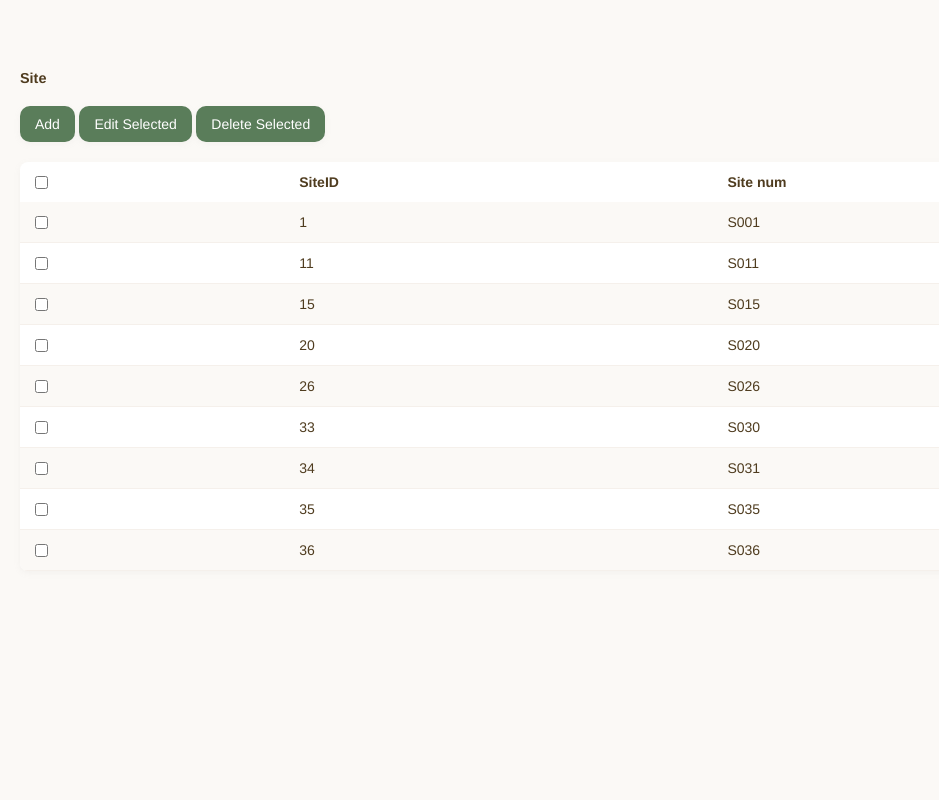
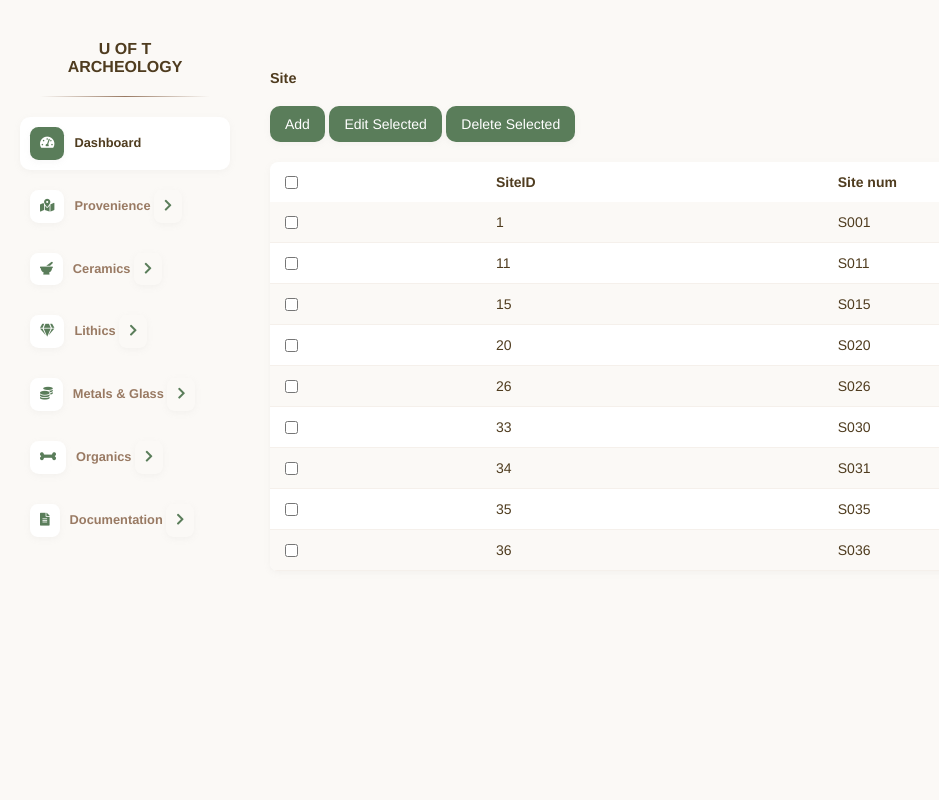
Before and after one commit to Kalshone/ArcheologyWeb, a Django app: page /Site/ in a window 1280 px wide. Shown: the whole page, without its empty margins (0-939 px from the left). Run offline with Django 5.2, Linux system fonts and the light colour scheme; data comes from the database, SQL or seed files in the repository; both versions use the stored data as it was after the commit.

Commit message:
add sidebar to generic table

```diff
--- a/ArcheologyWebsite/settings.py
+++ b/ArcheologyWebsite/settings.py
@@ -121,6 +121,7 @@ USE_TZ = True
 STATIC_URL = '/static/'
 STATICFILES_DIRS = [
     BASE_DIR / "static",
+    os.path.join(BASE_DIR, 'static'),
 ]
 
 # Default primary key field type
--- a/templates/table_view.html
+++ b/templates/table_view.html
@@ -6,10 +6,101 @@
     <meta name="viewport" content="width=device-width, initial-scale=1.0">
     <title>{{ model_name }}</title>
     <link rel="stylesheet" href="{% static 'css/styles.css' %}">
+    <script src="{% static 'js/table_view.js' %}"></script>
     <link rel="stylesheet" href="https://cdnjs.cloudflare.com/ajax/libs/font-awesome/5.15.4/css/all.min.css">
     <link rel="stylesheet" href="https://fonts.googleapis.com/css2?family=Roboto:wght@400;700&display=swap">
 </head>
 <body>
+    <!-- Sidebar -->
+    <div class="sidebar">
+        <div>
+        <div class="logo">U OF T ARCHEOLOGY<hr></div>
+
+        <a href="{% url 'dashboard' %}" class="current-page">
+            <i class="fas fa-tachometer-alt"></i>Dashboard
+        </a>
+
+        <!-- Provenience -->
+        <div class="dropdown">
+            <a href="#" class="dropdown-trigger">
+            <i class="fas fa-map-marked-alt"></i>Provenience
+            <i class="fas fa-chevron-right"></i>
+            </a>
+            <div class="dropdown-content">
+            <a href="{% url 'table_view' model_name='Site' %}"><i class="fas fa-map"></i>Sites</a>
+            <a href="#"><i class="fas fa-layer-group"></i>Areas</a>
+            <a href="#"><i class="fas fa-th"></i>Loci</a>
+            <a href="#"><i class="fas fa-shopping-bag"></i>Bags</a>
+            <a href="#"><i class="fas fa-box"></i>Artifacts</a>
+            </div>
+        </div>
+
+        <!-- Ceramics -->
+        <div class="dropdown">
+            <a href="#" class="dropdown-trigger">
+            <i class="fas fa-mortar-pestle"></i>Ceramics
+            <i class="fas fa-chevron-right"></i>
+            </a>
+            <div class="dropdown-content">
+            <a href="#"><i class="fas fa-cube"></i>Pottery Main</a>
+            <a href="#"><i class="fas fa-circle"></i>Rims</a>
+            <a href="#"><i class="fas fa-square"></i>Bases</a>
+            <a href="#"><i class="fas fa-grip-lines"></i>Handles</a>
+            </div>
+        </div>
+
+        <!-- Lithics -->
+        <div class="dropdown">
+            <a href="#" class="dropdown-trigger">
+            <i class="fas fa-gem"></i>Lithics
+            <i class="fas fa-chevron-right"></i>
+            </a>
+            <div class="dropdown-content">
+            <a href="#"><i class="fas fa-circle"></i>Cores</a>
+            <a href="#"><i class="fas fa-cut"></i>Blade/Flake Tools</a>
+            <a href="#"><i class="fas fa-shapes"></i>Debitage</a>
+            </div>
+        </div>
+
+        <!-- Metals & Glass -->
+        <div class="dropdown">
+            <a href="#" class="dropdown-trigger">
+            <i class="fas fa-coins"></i>Metals & Glass
+            <i class="fas fa-chevron-right"></i>
+            </a>
+            <div class="dropdown-content">
+            <a href="#"><i class="fas fa-hammer"></i>Metal Objects</a>
+            <a href="#"><i class="fas fa-wine-glass"></i>Glass</a>
+            <a href="#"><i class="fas fa-star"></i>Special Finds</a>
+            </div>
+        </div>
+
+        <!-- Organics -->
+        <div class="dropdown">
+            <a href="#" class="dropdown-trigger">
+            <i class="fas fa-bone"></i>Organics
+            <i class="fas fa-chevron-right"></i>
+            </a>
+            <div class="dropdown-content">
+            <a href="#"><i class="fas fa-skull"></i>Osteology</a>
+            <a href="#"><i class="fas fa-tools"></i>Worked Bone</a>
+            </div>
+        </div>
+
+        <!-- Documentation -->
+        <div class="dropdown">
+            <a href="#" class="dropdown-trigger">
+            <i class="fas fa-file-alt"></i>Documentation
+            <i class="fas fa-chevron-right"></i>
+            </a>
+            <div class="dropdown-content">
+            <a href="#"><i class="fas fa-camera"></i>Photos</a>
+            <a href="#"><i class="fas fa-handshake"></i>Loans</a>
+            </div>
+        </div>
+        </div>
+    </div>
+
     <div class="main-content">
         <h2>{{ model_name }}</h2>
 
@@ -79,154 +170,4 @@
         </tbody>
         </table>
       </div>
-
-      <script type="text/javascript">
-        function openAddForm() {
-            const formContainer = document.getElementById('addFormContainer');
-            if (formContainer.style.display !== 'block') {
-              formContainer.style.display = 'block';
-            } else {
-              closeAddForm();
-            }
-          }
-
-          function closeAddForm() {
-            const formContainer = document.getElementById('addFormContainer');
-            formContainer.style.display = 'none';
-          }
-
-
-          document.getElementById('addForm').addEventListener('submit', function(e) {
-            e.preventDefault();
-
-            const formData = new FormData(this);
-
-            fetch('', {
-                method: 'POST',
-                body: formData,
-                headers: {
-                    'X-CSRFToken': document.querySelector('[name=csrfmiddlewaretoken]').value
-                }
-            })
-            .then(response => response.json())
-            .then(data => {
-                if (data.success) {
-                    alert('Record added successfully!');
-                    window.location.reload();
-                } else {
-                    alert(data.error || 'Error adding record');
-                }
-            })
-            .catch(error => {
-                console.error('Error:', error);
-                alert('Failed to add record');
-            });
-          });
-
-        function updateButtonStates() {
-          const selectedRows = document.querySelectorAll('.row-selector:checked').length;
-          const editButton = document.getElementById('editButton');
-          const deleteButton = document.getElementById('deleteButton');
-          const saveButton = document.getElementById('saveButton');
-
-          editButton.disabled = selectedRows === 0;
-          deleteButton.disabled = selectedRows === 0;
-        }
-
-        function toggleSelectAll() {
-          const selectAll = document.getElementById('selectAll');
-          const checkboxes = document.querySelectorAll('.row-selector');
-          checkboxes.forEach(checkbox => checkbox.checked = selectAll.checked);
-          updateButtonStates();
-        }
-
-        function editSelected() {
-          const selectedRows = document.querySelectorAll('.row-selector:checked');
-          selectedRows.forEach(checkbox => {
-            const row = checkbox.closest('tr');
-            const cells = row.querySelectorAll('td');
-            cells.forEach((cell, index) => {
-              if (index > 0) { // Skip checkbox cell
-                const value = cell.innerText;
-                cell.innerHTML = `<input type="text" value="${value}">`;
-              }
-            });
-          });
-
-          document.getElementById('editButton').style.display = 'none';
-          document.getElementById('deleteButton').style.display = 'none';
-          document.getElementById('saveButton').style.display = 'inline';
-        }
-
-        function saveSelected() {
-          const selectedRows = document.querySelectorAll('.row-selector:checked');
-          const updates = [];
-
-          selectedRows.forEach(checkbox => {
-            const row = checkbox.closest('tr');
-            const cells = row.querySelectorAll('td');
-            const data = {};
-            cells.forEach((cell, index) => {
-              if (index > 0) { // Skip checkbox cell
-                const input = cell.querySelector('input');
-                if (input) {
-                  data[`field${index-1}`] = input.value;
-                  cell.innerHTML = input.value;
-                }
-              }
-            });
-
-            updates.push({
-              modelName: row.dataset.modelName,
-              objectId: row.dataset.objectId,
-              data: data
-            });
-          });
-
-          Promise.all(updates.map(update =>
-            fetch(`/update_object/${update.modelName}/${update.objectId}/`, {
-              method: 'POST',
-              headers: {
-                'Content-Type': 'application/json',
-                'X-CSRFToken': '{{ csrf_token }}',
-              },
-              body: JSON.stringify(update.data),
-            })
-          ))
-          .then(responses => {
-            if (responses.every(r => r.ok)) {
-              alert('Changes saved successfully.');
-            } else {
-              alert('Failed to save some changes.');
-            }
-          });
-
-          document.getElementById('editButton').style.display = 'inline';
-          document.getElementById('deleteButton').style.display = 'inline';
-          document.getElementById('saveButton').style.display = 'none';
-        }
-
-        function deleteSelected() {
-          const selectedRows = document.querySelectorAll('.row-selector:checked');
-          if (selectedRows.length === 0) return;
-
-          if (confirm(`Are you sure you want to delete ${selectedRows.length} selected items?`)) {
-            const deletions = Array.from(selectedRows).map(checkbox => {
-              const row = checkbox.closest('tr');
-              return fetch(`/delete/${row.dataset.modelName}/${row.dataset.objectId}/`, {
-                method: 'POST',
-                headers: {
-                  'X-CSRFToken': '{{ csrf_token }}',
-                },
-              });
-            });
-
-            Promise.all(deletions)
-              .then(() => window.location.reload())
-              .catch(() => alert('Failed to delete some items.'));
-          }
-        }
-
-      </script>
-
 </body>
```
Also changed, not shown: static/js/table_view.js (added, +172 -0 lines), db.sqlite3.
